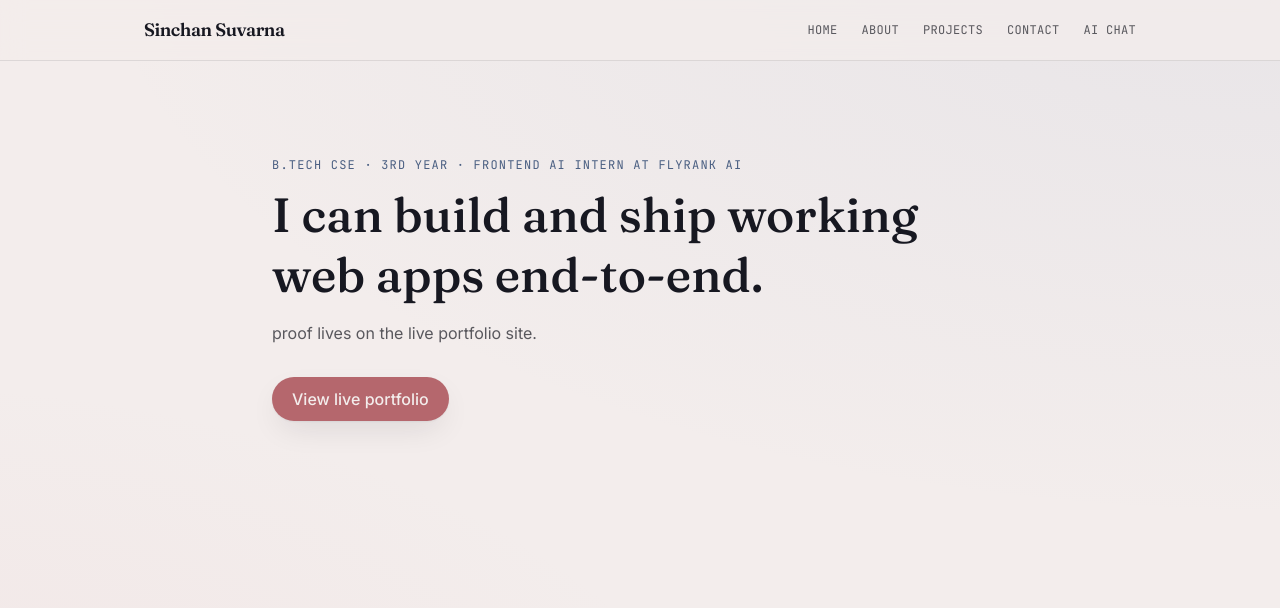
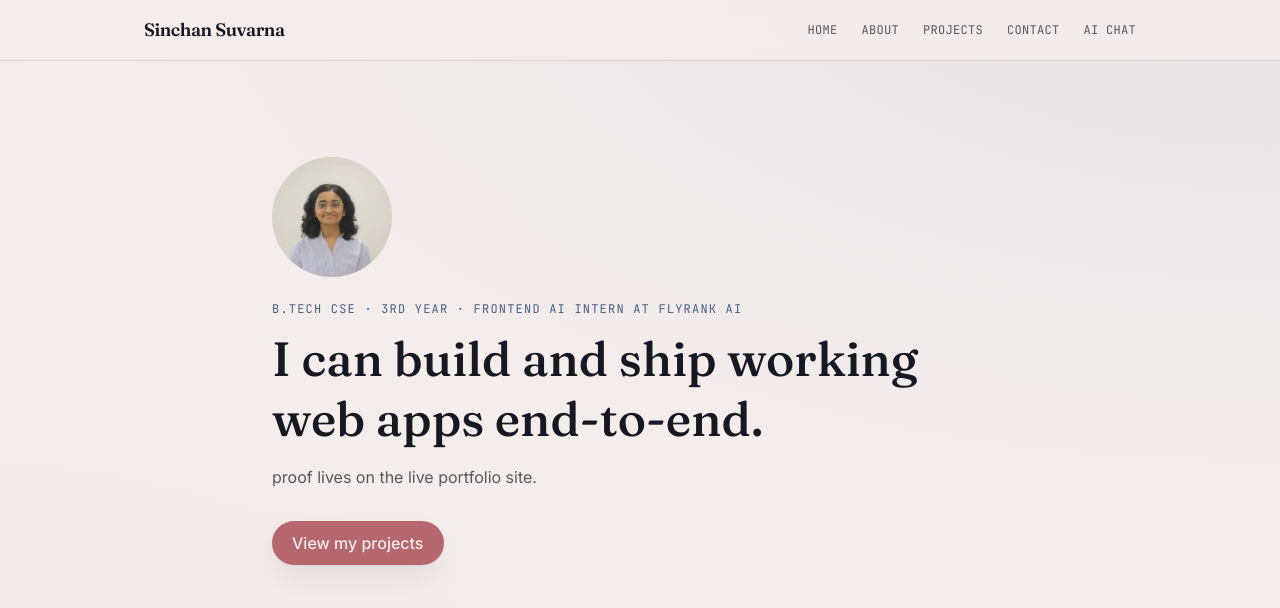
Before and after one commit to Chan-nie/capstone-project, a Next.js app: page / in a window 1280 px wide. Shown: the top 608 px of the page. Built offline with nearby package versions, Linux system fonts and the light colour scheme.

Commit message:
Update portfolio

```diff
--- a/src/app/page.tsx
+++ b/src/app/page.tsx
@@ -1,7 +1,18 @@
+import Image from "next/image";
+import Link from "next/link";
+
 export default function HomePage() {
   return (
     <main className="mx-auto max-w-3xl px-4 py-24">
-      <p className="font-mono text-xs uppercase tracking-widest text-serenity-deep">
+      <Image
+        src="/images/headshot.jpg"
+        alt="Sinchan Suvarna"
+        width={120}
+        height={120}
+        className="rounded-full object-cover"
+        priority
+      />
+      <p className="mt-6 font-mono text-xs uppercase tracking-widest text-serenity-deep">
         B.Tech CSE · 3rd year · Frontend AI Intern at FlyRank AI
       </p>
       <h1 className="mt-3 font-display text-4xl font-medium leading-tight text-ink sm:text-5xl">
@@ -10,12 +21,12 @@ export default function HomePage() {
       <p className="mt-4 max-w-xl text-ink/70">
         proof lives on the live portfolio site.
       </p>
-      <a
-        href="https://chan-nie.github.io/portfolio/"
+      <Link
+        href="/projects"
         className="mt-8 inline-flex items-center gap-2 rounded-full bg-rose-deep px-5 py-2.5 font-medium text-paper shadow-soft transition-transform hover:-translate-y-0.5 hover:shadow-lg"
       >
-        View live portfolio
-      </a>
+        View my projects
+      </Link>
     </main>
   );
 }
--- a/src/lib/aiConfig.ts
+++ b/src/lib/aiConfig.ts
@@ -21,13 +21,14 @@ export const MODEL = "gemini-3.6-flash";
 export const MAX_TOKENS = 1024;
 
 // This is the ONE place the system prompt lives.
-export const SYSTEM_PROMPT = `You are an analysis assistant embedded in a capstone project portfolio.
-Your job: given a block of text or data the user submits, produce a concise,
-well-structured summary/analysis.
+export const SYSTEM_PROMPT = `You are a casual, friendly AI assistant embedded in a capstone portfolio site. Talk like a normal person texting — relaxed tone, contractions, no corporate stiffness.
 
-Rules:
+If the user says something conversational (hi, hey, thanks, how's it going), just reply naturally and briefly — don't force a structured analysis onto a greeting.
+
+If the user submits actual text or data to analyze, then:
 - Open with a one-sentence headline takeaway.
 - Follow with 3-5 bullet points of the most important findings.
-- If the input is empty or nonsensical, say so plainly instead of inventing content.
-- Keep the whole response under ~250 words unless the user asks for more depth.
-- Never fabricate numbers or facts that aren't in the user's input.`;
+- Keep it under ~250 words unless they ask for more depth.
+- Never fabricate numbers or facts that aren't in the input.
+
+Keep the tone casual and warm throughout — never robotic.`;
```
Also changed, not shown: public/images/headshot.jpg (added).
